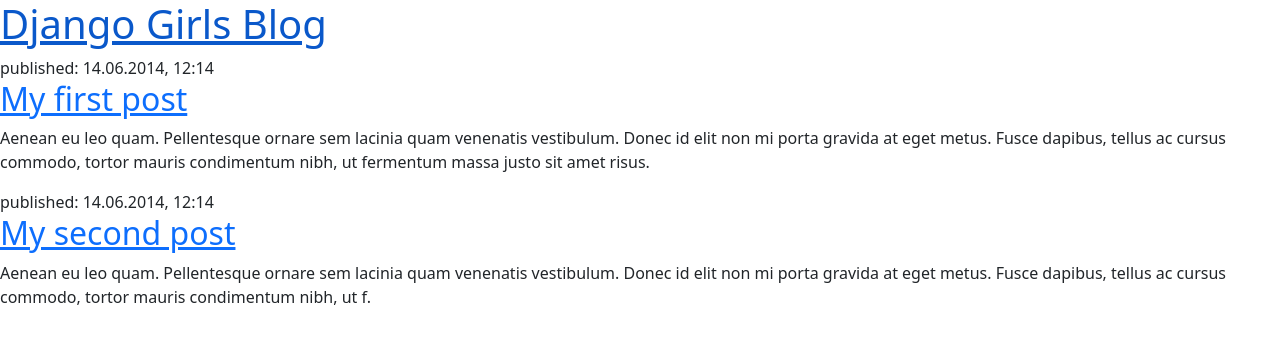
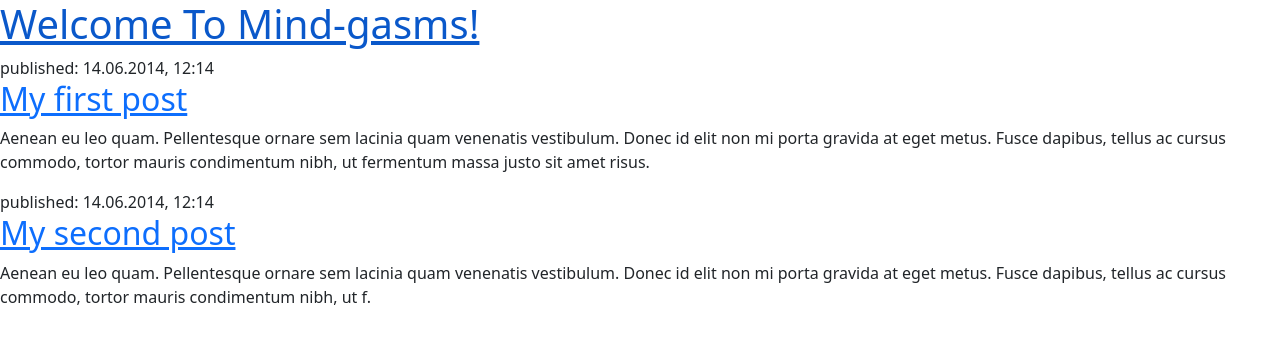
Before and after one commit to amerigirl/djangogirls, a Django app: page / in a window 1280 px wide. Shown: the top 344 px of the page. Run offline with Django 3.2, Linux system fonts and the light colour scheme.

Commit message:
working on the front page

```diff
--- a/blog/templates/blog/post_list.html
+++ b/blog/templates/blog/post_list.html
@@ -12,7 +12,7 @@
     </div>
     <body>
         <header>
-            <h1><a href="/">Django Girls Blog</a></h1>
+            <h1><a href="/">Welcome To Mind-gasms!</a></h1>
         </header>
 
         <article>
```
